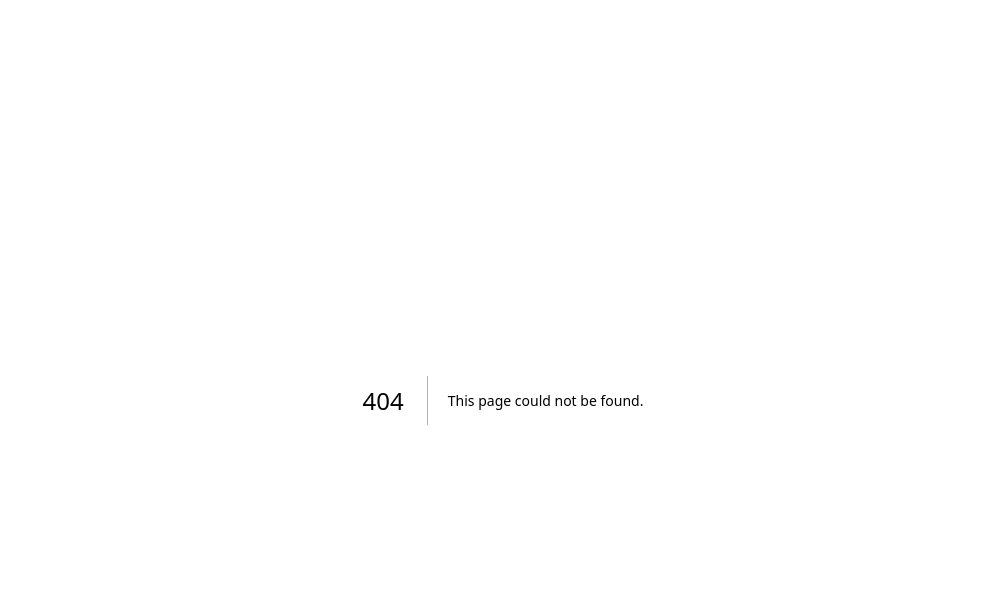
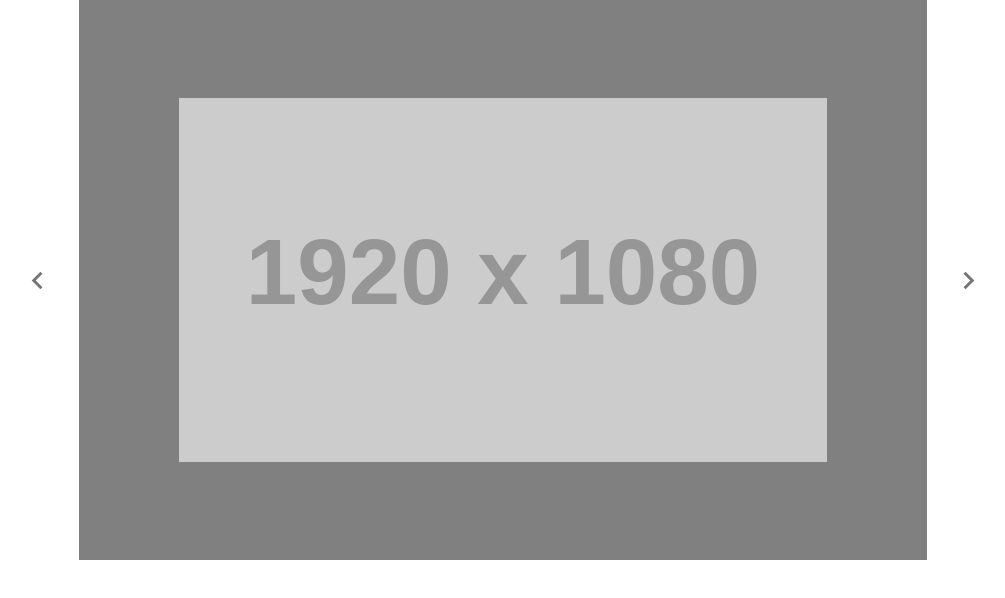
Before and after one commit to Reyder95/100-days, a Next.js app: page /days/day6 in a window 1280 px wide. Before the commit this address had no page. Shown: the top 598 px of the page, without its empty margins (137-1142 px from the left). Built offline with nearby package versions, Linux system fonts and the light colour scheme.

Commit message:
worked on image carousel

```diff
--- /dev/null
+++ b/src/app/days/day6/page.tsx
@@ -0,0 +1,30 @@
+import { ChevronLeft, ChevronRight } from "@mui/icons-material";
+import { Box, Container, Grid2, IconButton, Typography } from "@mui/material";
+
+export default function ImageCarousel() {
+    return (
+        <Box>
+            <Box sx={{ height: '70vh' }} >
+                <Grid2 sx={{ height: '100%' }} container spacing={2}>
+                    <Grid2 sx={{height: '100%', display: 'flex', alignItems: 'center', justifyContent: 'right'}} size={2}>
+
+                        <IconButton><ChevronLeft fontSize="large"/></IconButton>
+                    </Grid2>
+                    <Grid2 sx={{height: '100%', backgroundColor: 'grey', display: 'flex', alignItems: 'center', justifyContent: 'center', padding: 10}} size={8}>
+                        <Box sx={{ height: '100%', padding: '20px' }}>
+                            <img src="https://placehold.it/1920x1080" style={{ height: '100%', width: '100%', objectFit: 'contain' }}/>
+                        </Box>
+                    </Grid2>
+                    <Grid2 sx={{height: '100%', display: 'flex', alignItems: 'center'}} size={2}>
+                        <IconButton><ChevronRight fontSize="large"/></IconButton>
+                    </Grid2>
+                </Grid2>
+            </Box>
+            <Box>
+
+
+
+            </Box>
+        </Box>
+    )
+}
--- a/src/app/page.tsx
+++ b/src/app/page.tsx
@@ -40,6 +40,7 @@ export default function Home() {
         <Grid2 size={2.4}>
           <ChallengeCard
           day={6}
+          title="Image Carousel"
           />
         </Grid2>
         <Grid2 size={2.4}>
```
Also changed, not shown: src/app/days/day6/page.module.css (added).
